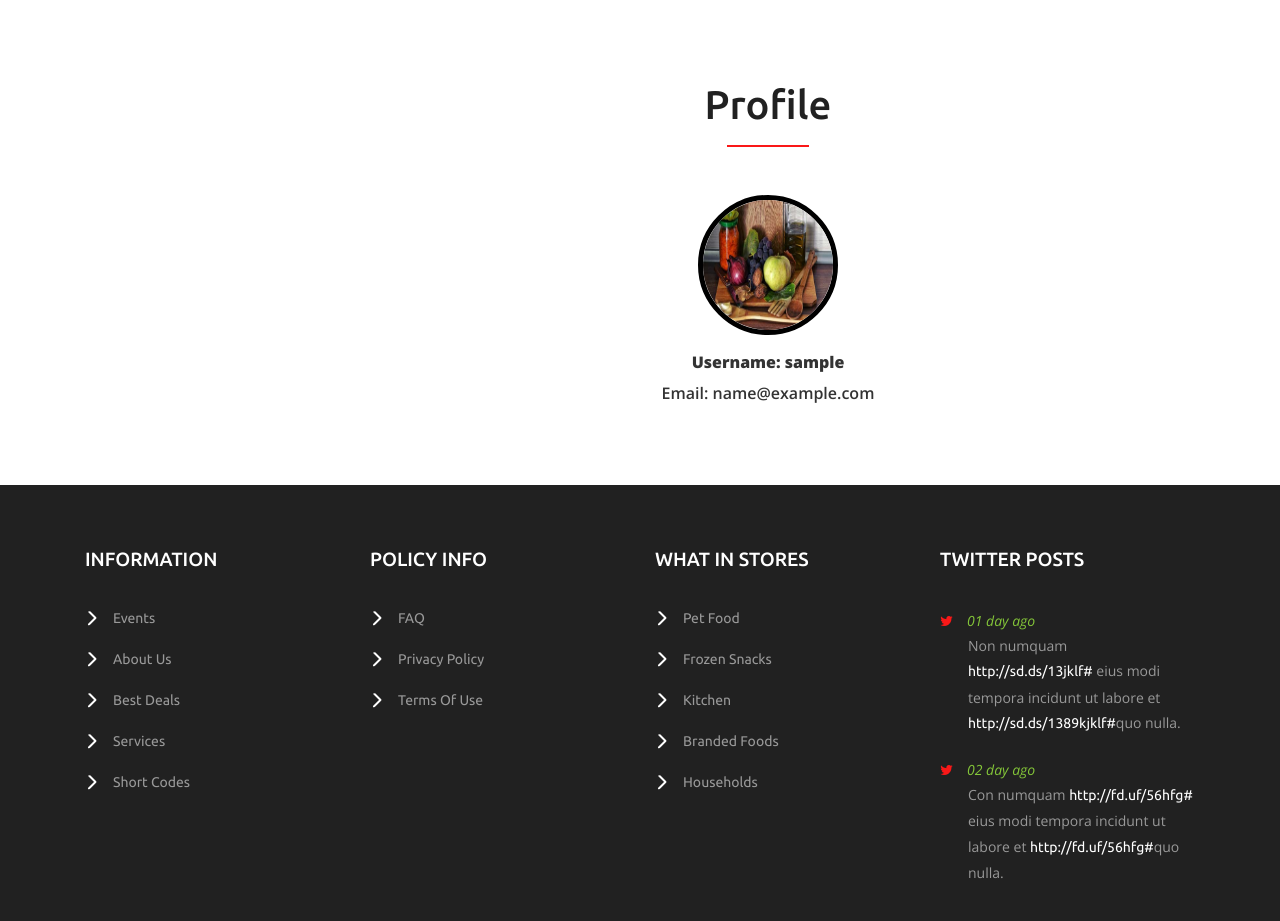
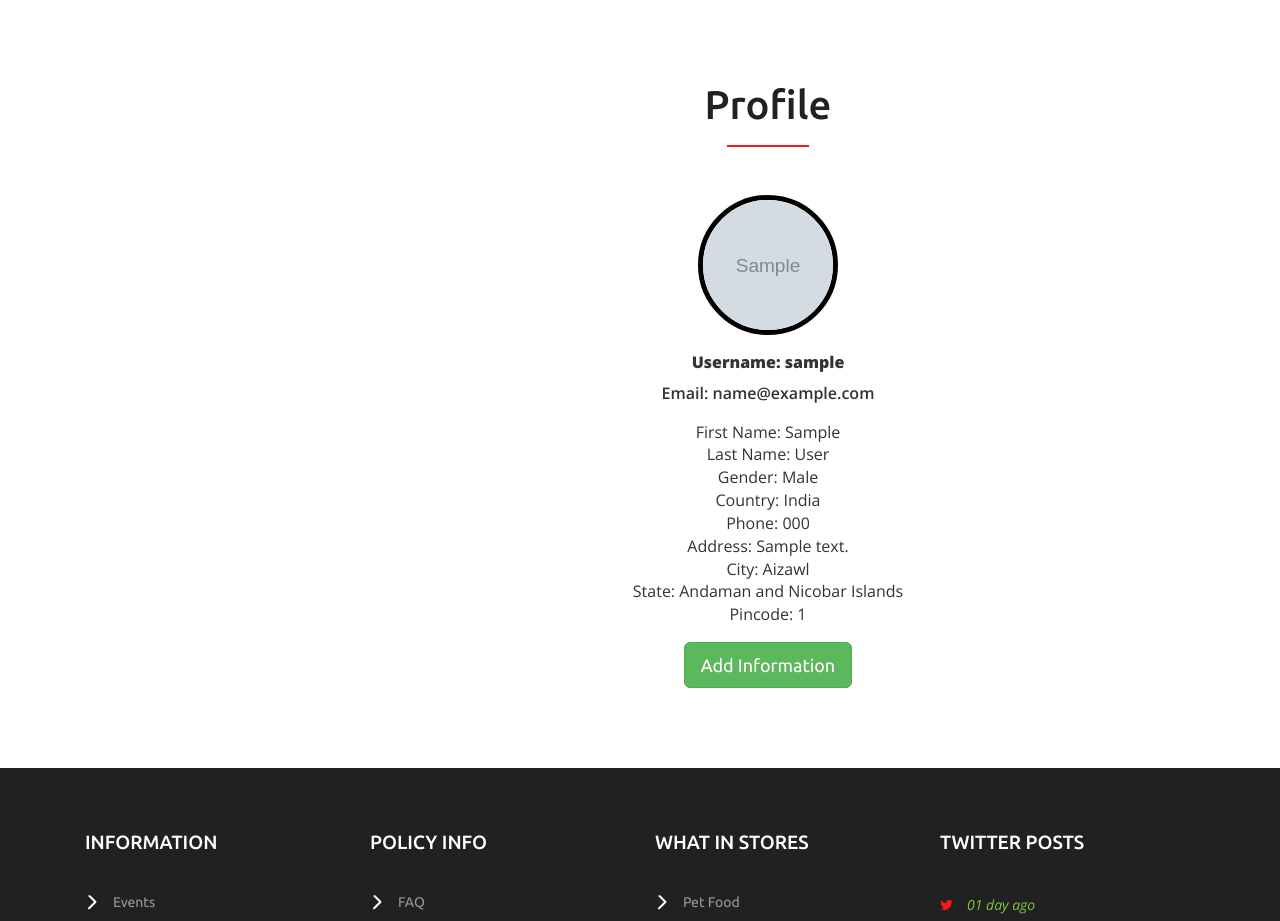
Before and after one commit to samirul/ecommerce, a Django app: page /accounts/profile/ in a window 1280 px wide. Shown: the part 309-1230 px from the top of the page. Run offline with Django 4.2, Linux system fonts and the light colour scheme; a user stored in the database is signed in; tables that the repository leaves empty hold one stand-in row (values such as "Sample post"); grey boxes marked "Sample" are stand-in pictures; some libraries are stand-ins or nearby versions.

Commit message:
customized user profile and removed avatar from add profile

```diff
--- a/account/models.py
+++ b/account/models.py
@@ -44,6 +44,7 @@ class User(AbstractBaseUser):
     )
     id = models.UUIDField(primary_key=True, editable=False, default=uuid.uuid4)
     user_name = models.CharField(max_length=150)
+    avatar = models.ImageField(upload_to='profiles', blank=True)
     is_verified = models.BooleanField(default=False)
     otp = models.CharField(max_length=6, null=True, blank=True)
     activation_key = models.CharField(max_length=200, blank=True, null=True)
@@ -79,7 +80,6 @@ class Customer(baseIDModel):
     user = models.ForeignKey(User, on_delete=models.CASCADE)
     first_name = models.CharField(max_length=200)
     last_name = models.CharField(max_length=200)
-    avatar = models.ImageField(upload_to='profiles', blank=True)
     gender = models.CharField(max_length=200, choices=GENDER_CHOICES)
     country = models.CharField(max_length=200, choices=COUNTRY_CHOICES)
     phone = models.CharField(max_length=255)
--- a/account/urls.py
+++ b/account/urls.py
@@ -7,6 +7,6 @@ urlpatterns = [
     path("login/", views.loginViews.as_view(), name='login'),
     path("logout/", LogoutView.as_view(next_page='login'), name='logout'),
     path("profile/", views.ProfileView.as_view(), name='profile'),
-    path("addprofile/", views.AddProfileView.as_view(), name='addprofile'),
+    path("add-profile/", views.AddProfileView.as_view(), name='add-profile'),
 
 ]
--- a/account/views.py
+++ b/account/views.py
@@ -3,7 +3,7 @@ from django.shortcuts import render, HttpResponseRedirect, redirect
 from django.views import View
 
 from basket.basket import NavBar_Basket_count
-from .models import User
+from .models import User, Customer
 from .validators.validate import PasswordChecker
 from django.contrib import messages
 
@@ -12,6 +12,7 @@ from django.contrib.auth import authenticate, login
 from django.contrib.auth.mixins import LoginRequiredMixin
 
 from products.models import Category
+
 
 class registerViews(View):
     # Unit Test Passed
@@ -85,9 +86,11 @@ class ProfileView(LoginRequiredMixin, View):
     def get(self, request):
         categories = Category.objects.prefetch_related('sub_categories').all()
         cart_count = NavBar_Basket_count(request=request)
+        customer = Customer.objects.filter(user=request.user)
         context = {
             "cart_count" : cart_count.calculate(),
             "categories" : categories,
+            "customer" : customer,
         }
         return render(request, "base/profile.html", context=context)
 
--- a/templates/base/addprofile.html
+++ b/templates/base/addprofile.html
@@ -46,11 +46,6 @@
                         <div class="form-group">
                             <label for="label">Last Name:</label>
                              <input type="Text" id="input1" class="form-control" name="lastname">
-                         </div>
-
-                         <div class="form-group">
-                            <label for="label">Avatar:</label>
-                             <input type="file" id="input1" class="form-control" name="image">
                          </div>
 
                         <div class="form-group">
--- a/templates/base/profile.html
+++ b/templates/base/profile.html
@@ -25,7 +25,7 @@
         <div class="w3ls_w3l_banner_nav_right_grid">
             <h3>Profile</h3>
             <div class="text-center profile-img">
-                <img src="{% static 'images/18.jpg' %}" alt="..." class="img-circle" width="140" height="140">
+                <img src="{{request.user.avatar.url}}" alt="..." class="img-circle" width="140" height="140">
             </div>
             <div class="text-center profile-username">
                 <span>Username: {{request.user.user_name}}</span>
@@ -33,6 +33,29 @@
             <div class="text-center profile-email">
                 <span>Email: {{request.user}}</span>
             </div>
+
+            <div class="info">
+                {% for customerinfo in customer %}
+                <div class="col-md-4">
+                    <div class="text-center profile-userinfo">
+                        <span>First Name: {{customerinfo.first_name}}</span><br>
+                        <span>Last Name:  {{customerinfo.last_name}}</span><br>
+                        <span>Gender: {{customerinfo.gender}}</span><br>
+                        <span>Country: {{customerinfo.country}}</span><br>
+                        <span>Phone: {{customerinfo.phone}}</span><br>
+                        <span>Address: {{customerinfo.address}}</span><br>
+                        <span>City: {{customerinfo.city}}</span><br>
+                        <span>State: {{customerinfo.state}}</span><br>
+                        <span>Pincode: {{customerinfo.pincode}}</span><br>
+                    </div>
+                </div>
+                {% endfor %}
+
+            </div>
+            <div class="text-center button-add-user">
+                <a href="{% url 'add-profile' %}" class="btn btn-success btn-lg" type="button">Add Information</a>
+            </div>
+
 
         </div>
 
@@ -92,6 +115,26 @@
         font-weight:600;
     }
 
+    .profile-userinfo{
+        margin-top: 1em;
+    }
+
+    .info{
+        display: flex;
+        flex-direction: row;
+        justify-content:center;
+    }
+
+    .button-add-user{
+        margin-top: 1em;
+    }
+
+    .button-add-user a:hover{
+        background-color: rgb(0, 95, 63);
+        transition: 0.2s;
+        transition-delay: 0.2s;
+    }
+
 
 </style>
 
```
Also changed, not shown: account/migrations/0002_remove_customer_avatar.py (added), account/migrations/0003_user_avatar.py (added), static/images/profiles/0cf7800a-4fbf-4a8e-b6a3-57a255c2ecea_11.jpg (added), static/images/profiles/0da4e6b9-0f73-47b8-83eb-be74517adf9f_6.jpg (added), static/images/profiles/51a60d555931753507.jpg (added).
